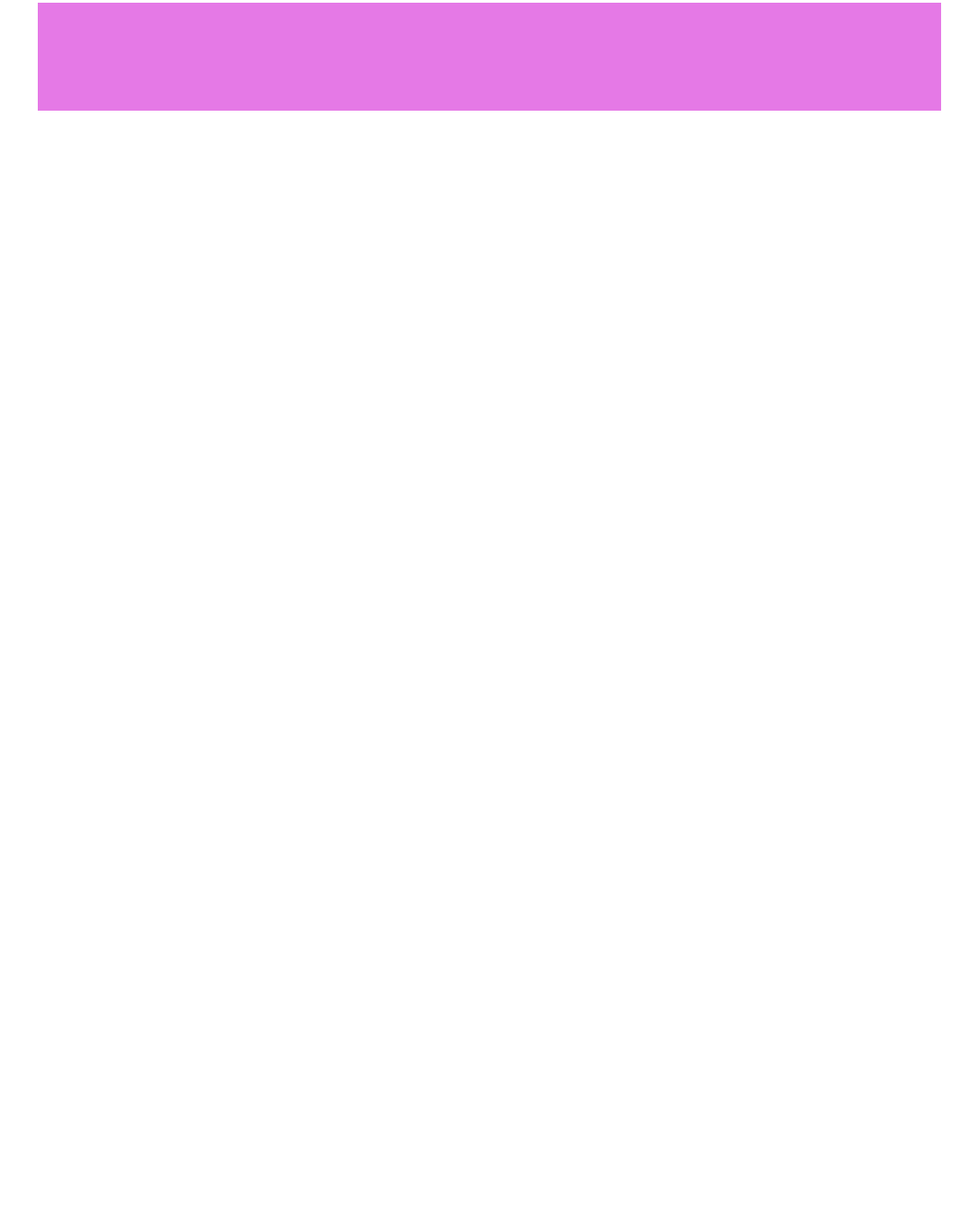
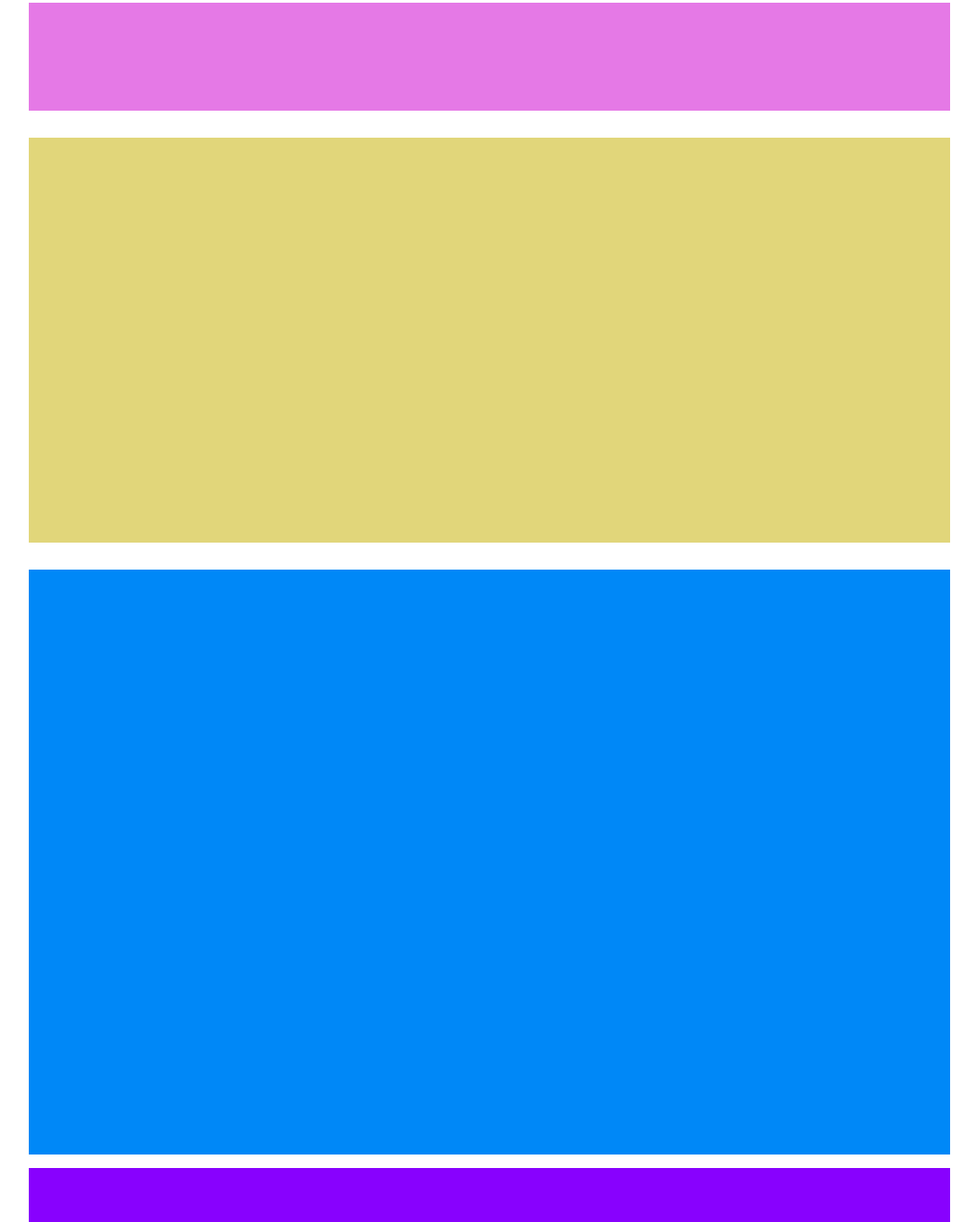
Before and after one commit to Alexx-Viv/htmlcss-struttura-wp, a plain HTML site: page index.html in a window 1280 px wide. Shown: the part 27-1385 px from the top of the page at 90% size, without its empty margins (96-1183 px from the left). Before the commit the page ends 800 px from the top, so only its background shows below. Drawn offline with Linux system fonts and the light colour scheme.

Commit message:
add main sections

```diff
--- a/css/style.css
+++ b/css/style.css
@@ -2,15 +2,35 @@
 *{
     box-sizing: border-box;
     padding: 0;
-    margin: o;
+    margin: 0;
 }
 
 .container{
-    margin: 30px 130px;
+    width: 80%;
+    margin: auto;
 }
 
 /* Header */
 .menù{
     height: 120px;
     background-color: #E579E6;
+    margin-top: 30px;
 }
+
+.first_content{
+    height: 450px;
+    background-color: #E1D67A;
+    margin-top: 30px;
+}
+
+.second_content{
+    height: 650px;
+    background-color: #0088F7;
+    margin-top: 30px;
+}
+
+.end_page{
+    height: 60px;
+    background-color: #8801FE;
+    margin-top: 15px;
+}
--- a/index.html
+++ b/index.html
@@ -16,14 +16,14 @@
     </header>
     <!-- Main -->
     <main>
-        <div class="contaniner">
+        <div class="container">
             <section class="first_content"></section>
-            <section class="secondo_content"></section>
+            <section class="second_content"></section>
         </div>
     </main>
     <!-- Footer -->
     <footer>
-        <div class="contaniner">
+        <div class="container">
             <section class="end_page"></section>
         </div>
     </footer>
```
